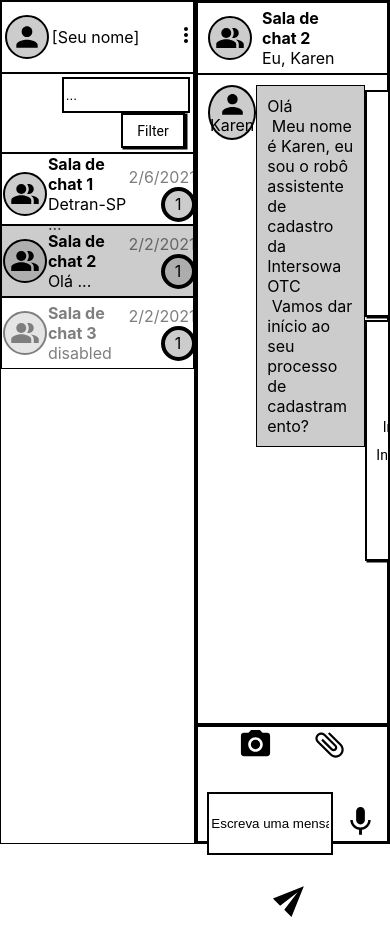
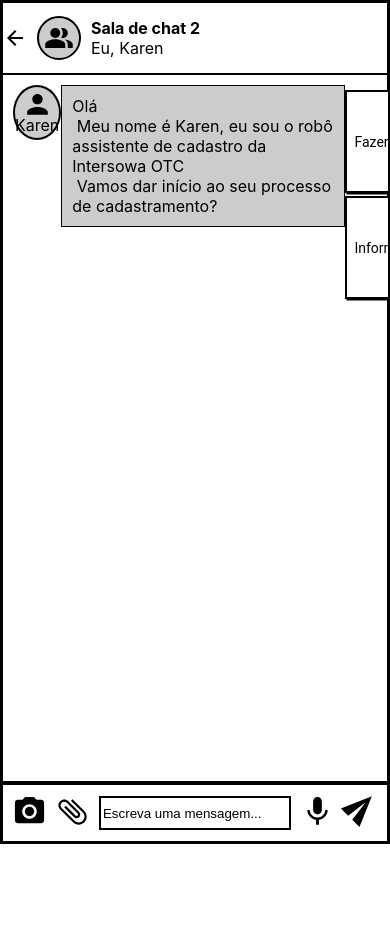
Before and after one commit to MuraraAllan/whats-app-clone, a React (Create React App) app: page / in a window 390 px wide. After the commit the page ends 844 px from the top, so only its background shows below. Built offline with nearby package versions, Linux system fonts and the light colour scheme.

Commit message:
implement ResetActiveChatSession BackArrow mobile ActiveChatSessionTitle MobileMainPage

```diff
--- a/src/App.tsx
+++ b/src/App.tsx
@@ -1,14 +1,24 @@
 import React from 'react';
-import { ChatSessionsProvider } from './pages/mainpage/context';
-import MainPage from './pages/mainpage/MainPage';
+import useMediaQuery from '@material-ui/core/useMediaQuery';
+
+import { ChatSessionsProvider, MainPageProvider } from './pages/mainpage/context';
+import MainPage, { MobileMainPage } from './pages/mainpage/MainPage';
 import { LoggedUserProvider } from './shared/context/LoggedUserContext';
 
 
+
 function App() {
+  const isMobile = useMediaQuery('(max-width: 600px')
+
   return (
     <LoggedUserProvider>
       <ChatSessionsProvider>
-        <MainPage />
+        <MainPageProvider>
+          {isMobile ?
+            <MobileMainPage /> :
+            <MainPage />
+          }
+        </MainPageProvider>
       </ChatSessionsProvider>
     </LoggedUserProvider>
   );
--- a/src/pages/mainpage/MainPage.tsx
+++ b/src/pages/mainpage/MainPage.tsx
@@ -4,13 +4,40 @@ import Grid from '@material-ui/core/Grid'
 import { ActiveChatSession, ChatsArea, FilterArea, UserArea } from 'pages/mainpage/components'
 import { MainPageProvider, UploadFileProvider } from 'pages/mainpage/context'
 import { FullHeightBorderedContainer } from 'shared/components'
+import { useActiveChatSessionID } from './hooks'
+
+export function MobileMainPage() {
+  const sessionID = useActiveChatSessionID()
+
+  return (
+    <Grid container direction='row'>
+      {/* activechatsession provider should be removed and become a group of getters */}
+      {/* from MainPageProvider */}
+
+      <UploadFileProvider>
+        {sessionID == null ?
+          (<FullHeightBorderedContainer item direction="column" container>
+            <UserArea />
+            <FilterArea />
+            <ChatsArea />
+          </FullHeightBorderedContainer>)
+          : (
+            <FullHeightBorderedContainer container item direction="column">
+              <ActiveChatSession />
+            </FullHeightBorderedContainer>
+          )}
+      </UploadFileProvider>
+    </Grid>
+  )
+}
+
 
 export default function MainPage() {
   return (
     <Grid container direction='row'>
       {/* activechatsession provider should be removed and become a group of getters */}
       {/* from MainPageProvider */}
-      <MainPageProvider>
+
       <UploadFileProvider>
         {/* LEFT AREA CONTAINER */}
         <FullHeightBorderedContainer item direction="column" container xs={6} sm={5} md={3} lg={3} xl={2} >
@@ -23,7 +50,7 @@ export default function MainPage() {
           <ActiveChatSession />
         </FullHeightBorderedContainer>
       </UploadFileProvider>
-      </MainPageProvider>
+
     </Grid>
   )
 }
--- a/src/pages/mainpage/components/ActiveChatSession/components/ActiveChatSessionActionBar/components/DefaultActionBar.tsx
+++ b/src/pages/mainpage/components/ActiveChatSession/components/ActiveChatSessionActionBar/components/DefaultActionBar.tsx
@@ -34,7 +34,7 @@ export default function DefaultActionBar() {
         <input data-testid="DefaultActionBarHiddenInputFile" type="file" ref={inputRef} style={{ display: 'none' }} />
         <RotatedAttachFile onClick={() => inputRef.current?.click()} fontSize="large" />
       </Grid>
-      <FullHeightContainer container item xs={8} sm={7} md={8} lg={9} xl={10} alignItems="center">
+      <FullHeightContainer container item xs={6} sm={7} md={8} lg={9} xl={10} alignItems="center">
         {/* implement i18n */}
         <BorderedInput
           data-testid="DefaultActionBarInput"
--- a/src/pages/mainpage/components/ActiveChatSession/components/ActiveChatSessionTitle.tsx
+++ b/src/pages/mainpage/components/ActiveChatSession/components/ActiveChatSessionTitle.tsx
@@ -2,10 +2,12 @@ import React, { useMemo } from 'react'
 import Grid from '@material-ui/core/Grid';
 import PeopleAltIcon from '@material-ui/icons/PeopleAlt';
 import styled from 'styled-components';
+import useMediaQuery from '@material-ui/core/useMediaQuery';
 
 import { BorderedContainer, CircleContainer } from 'shared/components';
-import { useActiveChatSession } from 'pages/mainpage/hooks'
+import { useActiveChatSession, useMainPageDispatchers } from 'pages/mainpage/hooks'
 import { useUser } from 'shared/hooks';
+import { ArrowBack } from '@material-ui/icons';
 
 const Container = styled(BorderedContainer)`height: 72px`
 const LimitedContainer = styled(Grid)`max-width: 50%`
@@ -16,7 +18,9 @@ const LimitedContainer = styled(Grid)`max-width: 50%`
 
 export default function ActiveChatSessionTitle() {
   const { activeChatSession } = useActiveChatSession()
+  const { resetActiveChatSession } = useMainPageDispatchers()
   const { user } = useUser()
+  const isMobile = useMediaQuery('(max-width: 600px')
 
   const usersInChat = useMemo(() => {
     if (user == null || activeChatSession == null || activeChatSession.participants == null) {
@@ -39,6 +43,9 @@ export default function ActiveChatSessionTitle() {
       direction="row"
       style={{ backgroundColor: activeChatSession.userBelongsToSession ? 'white' : '#80808066' }}
     >
+      { isMobile ?
+        <ArrowBack onClick={() => resetActiveChatSession()} />
+        : null}
       <CircleContainer style={{ marginLeft: '10px', marginRight: '10px' }}>
         <PeopleAltIcon style={{ width: '75%', height: '75%' }} />
       </CircleContainer>
--- a/src/pages/mainpage/context/MainPageContext.tsx
+++ b/src/pages/mainpage/context/MainPageContext.tsx
@@ -11,7 +11,7 @@ interface MainPageActiveChatSession extends ChatSessionType {
 interface MainPageReducerState {
   state: MainPageStates | null
   file?: UploadingFileType | null
-  activeSessionId?: string
+  activeSessionId?: string | null
   activeChatSession?: MainPageActiveChatSession | null
 
 }
@@ -21,11 +21,13 @@ export interface MainPageDispatchers {
   setMainPageState: (state: MainPageStates) => void | null
   finishMainPageState: (params: Partial<Message>) => void
   resetMainPageState: () => void
+  resetActiveChatSession: () => void
 }
 
 type ActionSetMainPageCurrentState = { type: 'set_mainpage_state', state: MainPageStates, file?: UploadingFileType }
-type MainPageActions = SetActiveSession | ActionSetMainPageCurrentState
+type MainPageActions = SetActiveSession | ActionSetMainPageCurrentState | ResetActiveSession
 type MainPageContextState = MainPageReducerState & MainPageDispatchers
+type ResetActiveSession = { type: 'reset_active_session' }
 type SetActiveSession = { type: 'set_active_session', sessionId: string, activeChatSession: MainPageActiveChatSession, state: MainPageStates }
 
 // view_message - defaultState - display all activeChatSession messages | can play audio | can download files | can attach files | can take picture | can send message | can switch active session
@@ -61,6 +63,12 @@ export function MainPageReducer(reducerState: MainPageReducerState, action: Main
         state: action.state,
         file: null
       }
+    case 'reset_active_session':
+      return {
+        ...reducerState,
+        activeSessionId: null,
+        activeChatSession: null
+      }
     case 'set_active_session':
       return {
         ...reducerState,
@@ -77,7 +85,8 @@ export const MainPageContext = React.createContext<MainPageContextState>({
   setActiveChatSession: () => null,
   setMainPageState: () => null,
   finishMainPageState: () => null,
-  resetMainPageState: () => null
+  resetMainPageState: () => null,
+  resetActiveChatSession: () => null
 })
 
 
@@ -89,6 +98,7 @@ function MainPageProvider({ children }: ChatSessionProviderProps) {
   const [mainPageReducer, dispatch] = useReducer(MainPageReducer, {
     state: 'view_message',
     activeChatSession: null,
+    activeSessionId: null,
     file: null
   })
 
@@ -210,13 +220,14 @@ function MainPageProvider({ children }: ChatSessionProviderProps) {
 
   const resetMainPageState = () => dispatch({ type: 'set_mainpage_state', state: 'view_message' })
   const setMainPageState = (state: MainPageStates) => dispatch({ type: 'set_mainpage_state', state })
+  const resetActiveChatSession = () => dispatch({ type: 'reset_active_session' })
 
   useEffect(() => {
     setActiveChatSession('2')
   }, [])
 
   return (
-    <MainPageContext.Provider value={{ ...mainPageReducer, finishMainPageState, setActiveChatSession, setMainPageState, resetMainPageState }}>
+    <MainPageContext.Provider value={{ ...mainPageReducer, finishMainPageState, setActiveChatSession, setMainPageState, resetMainPageState, resetActiveChatSession }}>
       {children}
     </MainPageContext.Provider >
   )
--- a/src/pages/mainpage/hooks/MainPageHooks.tsx
+++ b/src/pages/mainpage/hooks/MainPageHooks.tsx
@@ -29,12 +29,13 @@ export function useMainPageFile() {
 }
 
 export function useMainPageDispatchers() {
-  const { setActiveChatSession, setMainPageState, finishMainPageState, resetMainPageState } = useContext(MainPageContext)
+  const { setActiveChatSession, setMainPageState, finishMainPageState, resetMainPageState, resetActiveChatSession } = useContext(MainPageContext)
 
   return {
     setActiveChatSession,
     setMainPageState,
     finishMainPageState,
-    resetMainPageState
+    resetMainPageState,
+    resetActiveChatSession
   }
 }
```
Lines whose indentation alone changed are shown as unchanged.
